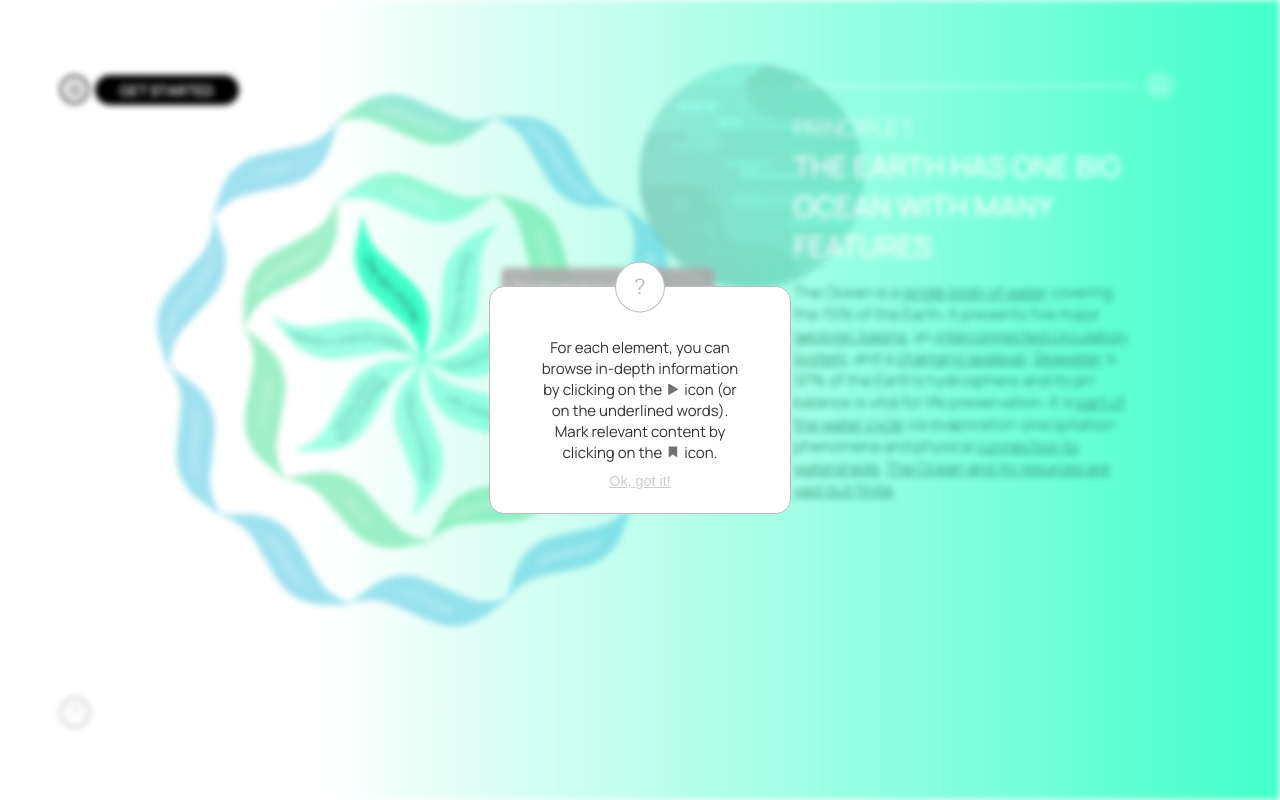
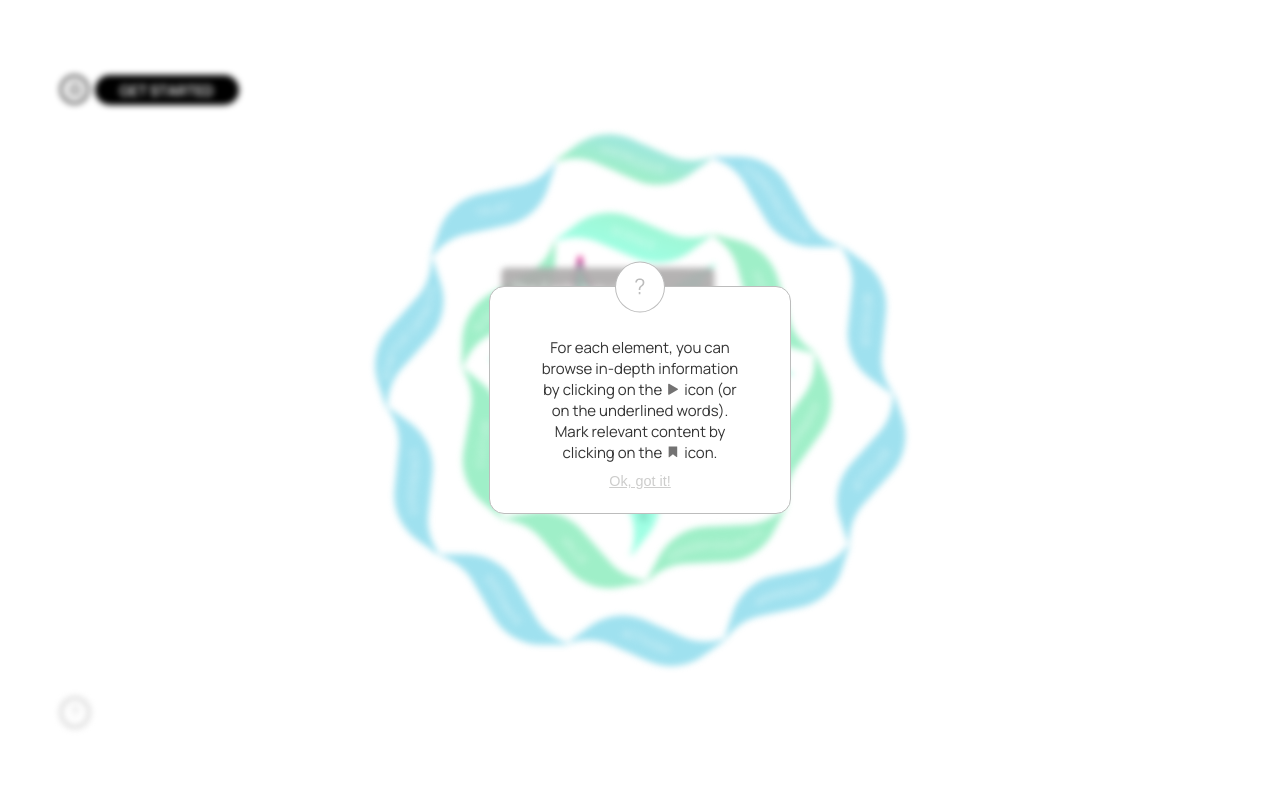
Before and after one commit to saradinismarques/ol-compass, a React (Create React App) app: page /ol-compass/get-started in a window 1280 px wide. Both pictures are taken after a click on the element 608 px from the left and 336 px from the top of the page. Built offline with nearby package versions, Linux system fonts and the light colour scheme.

Commit message:
get started working

```diff
--- a/src/App.js
+++ b/src/App.js
@@ -19,6 +19,7 @@ function App() {
   const [newCaseStudies, setNewCaseStudies] = useState([]);
 
   const initialfirstMessage = useMemo(() => ({
+    getStarted: true,
     learn: true,
     getInspired: true,
     contribute: true,
@@ -43,7 +44,7 @@ function App() {
         <Routes>
           <Route path="/ol-compass" element={<InitialPage />} />
           <Route path="/ol-compass/home" element={<HomePage />} />
-          <Route path="/ol-compass/get-started" element={<GetStartedPage savedComponents={savedComponents} setSavedComponents={setSavedComponents} firstMessage={firstMessage.learn} setFirstMessage={setFirstMessage} isExplanationPage={isExplanationPage} setIsExplanationPage={setIsExplanationPage} />} />
+          <Route path="/ol-compass/get-started" element={<GetStartedPage savedComponents={savedComponents} setSavedComponents={setSavedComponents} firstMessage={firstMessage.getStarted} setFirstMessage={setFirstMessage} isExplanationPage={isExplanationPage} setIsExplanationPage={setIsExplanationPage} />} />
           <Route path="/ol-compass/learn" element={<LearnPage savedComponents={savedComponents} setSavedComponents={setSavedComponents} firstMessage={firstMessage.learn} setFirstMessage={setFirstMessage} isExplanationPage={isExplanationPage} setIsExplanationPage={setIsExplanationPage} />} />
           <Route path="/ol-compass/get-inspired" element={<GetInspiredPage savedCaseStudies={savedCaseStudies} setSavedCaseStudies={setSavedCaseStudies} newCaseStudies={newCaseStudies} firstMessage={firstMessage.getInspired} setFirstMessage={setFirstMessage} isExplanationPage={isExplanationPage} setIsExplanationPage={setIsExplanationPage} />} />
           <Route path="/ol-compass/contribute" element={<ContributePage newCaseStudies={newCaseStudies} setNewCaseStudies={setNewCaseStudies} firstMessage={firstMessage.contribute} setFirstMessage={setFirstMessage} isExplanationPage={isExplanationPage} setIsExplanationPage={setIsExplanationPage} />} />
--- a/src/pages/GetStartedPage.js
+++ b/src/pages/GetStartedPage.js
@@ -1,4 +1,4 @@
-import React, { useState, useEffect, useCallback, useMemo } from 'react';
+import React, { useState, useEffect, useCallback, useMemo, useRef } from 'react';
 import '../styles/GetStartedPage.css';
 import OLCompass from '../components/OLCompass';
 import Menu from '../components/Menu';
@@ -20,13 +20,13 @@ const colors = {
   Dimension: "#41c4e0"
 };
 
-const LearnPage = ({ savedComponents, setSavedComponents, firstMessage, setFirstMessage, isExplanationPage, setIsExplanationPage }) => {
+const GetStartedPage = ({ savedComponents, setSavedComponents, firstMessage, setFirstMessage, isExplanationPage, setIsExplanationPage }) => {
   // Memoize the initialState object
   const initialState = useMemo(() => ({
+    code: '',
     title: '',
     headline: '',
     paragraph: '',
-    concepts: [],
     type: null,
     firstClick: true,
     showMessage: false,
@@ -36,6 +36,19 @@ const LearnPage = ({ savedComponents, setSavedComponents, firstMessage, setFirst
   }), []);
 
   const [state, setState] = useState(initialState);
+  const [components, setComponents] = useState([]);
+  const [afterSearch, setAfterSearch] = useState(false);
+  const [currentIndex, setCurrentIndex] = useState(0);
+  const componentsRef = useRef(components);
+  const currentIndexRef = useRef(currentIndex);
+
+  useEffect(() => {
+    componentsRef.current = components;
+  }, [components]);
+
+  useEffect(() => {
+    currentIndexRef.current = currentIndex;
+  }, [currentIndex]);
 
   const resetState = useCallback(() => {
     setState(initialState);
@@ -47,7 +60,7 @@ const LearnPage = ({ savedComponents, setSavedComponents, firstMessage, setFirst
     return savedComponents.length !== 0 && savedComponents.includes(code);
   }, [savedComponents]);
 
-  const handleCompassClick = (code, title, headline, paragraph,type, concepts) => {
+  const handleCompassClick = (code, title, headline, paragraph, type) => {
     if(state.firstClick && firstMessage) {
       setState((prevState) => ({
         ...prevState,
@@ -64,21 +77,121 @@ const LearnPage = ({ savedComponents, setSavedComponents, firstMessage, setFirst
     else if(type === 'Dimension')
       tColor = "#216270"
 
-    setState((prevState) => ({
-      ...prevState,
+    setComponents((prevComponents) => {
+        const updatedComponents = [
+            ...prevComponents,
+            {
                 code,
                 title,
                 headline,
                 paragraph,
-      concepts,
                 type,
                 gradientColor: colors[type],
                 textColor: tColor,
-      bookmark: getBookmarkState(code),
-    }));
+                bookmark: getBookmarkState(code)
+            }
+        ];
+
+        componentsRef.current = updatedComponents; // Update the ref as well
+        return updatedComponents;
+    });
 
     setIsExplanationPage(false);
   };
+
+  const handleSearch = useCallback(() => {
+    if (!isExplanationPage) return;
+
+    setState((prevState) => {
+        const firstComponent = componentsRef.current[0];
+        return firstComponent
+            ? {
+                  ...prevState,
+                  code: firstComponent.code,
+                  title: firstComponent.title,
+                  headline: firstComponent.headline,
+                  paragraph: firstComponent.paragraph,
+                  type: firstComponent.type,
+                  gradientColor: firstComponent.gradientColor,
+                  textColor: firstComponent.textColor,
+                  bookmark: firstComponent.bookmark
+              }
+            : prevState;
+        });
+
+    setIsExplanationPage(false);
+    setAfterSearch(true);
+
+  }, [firstMessage, isExplanationPage, state.firstClick, setIsExplanationPage]);
+
+  const handleNext = useCallback(() => {
+    if (currentIndexRef.current < componentsRef.current.length - 1) {
+      const nextIndex = currentIndexRef.current + 1;
+      setCurrentIndex(nextIndex);
+      currentIndexRef.current = nextIndex;
+      console.log(componentsRef.current[nextIndex]);
+      setState((prevState) => {
+        const nextComponent = componentsRef.current[nextIndex];
+        return nextComponent
+            ? {
+                  ...prevState,
+                  code: nextComponent.code,
+                  title: nextComponent.title,
+                  headline: nextComponent.headline,
+                  paragraph: nextComponent.paragraph,
+                  type: nextComponent.type,
+                  gradientColor: nextComponent.gradientColor,
+                  textColor: nextComponent.textColor,
+                  bookmark: nextComponent.bookmark
+              }
+            : prevState;
+       });
+    }
+  }, [currentIndex, getBookmarkState, state]);
+
+  const handlePrev = useCallback(() => {
+    if (currentIndexRef.current > 0) {
+      const prevIndex = currentIndexRef.current - 1;
+      setCurrentIndex(prevIndex);
+      currentIndexRef.current = prevIndex;
+
+      setState((prevState) => {
+        const prevComponent = componentsRef.current[prevIndex];
+        return prevComponent
+            ? {
+                  ...prevState,
+                  code: prevComponent.code,
+                  title: prevComponent.title,
+                  headline: prevComponent.headline,
+                  paragraph: prevComponent.paragraph,
+                  type: prevComponent.type,
+                  gradientColor: prevComponent.gradientColor,
+                  textColor: prevComponent.textColor,
+                  bookmark: prevComponent.bookmark
+              }
+            : prevState;
+       });
+    }
+  }, [currentIndex, getBookmarkState, state]);
+
+  // Keyboard event handler
+  const handleKeyPress = useCallback((e) => {
+    if(e.key === 'Enter')
+        handleSearch();
+    else if (e.key === 'ArrowUp')
+        handlePrev();
+    else if (e.key === 'ArrowDown')
+        handleNext();
+}, []);
+
+  useEffect(() => {
+    window.addEventListener('keydown', handleKeyPress);
+    return () => {
+        window.removeEventListener('keydown', handleKeyPress);
+    };
+  }, [handleSearch, handleKeyPress]); // Dependency array includes carouselHandleEnterClick
+
+
 
   const toggleBookmark = () => {
     setSavedComponents((prevSavedComponents) => {
@@ -112,7 +225,7 @@ const LearnPage = ({ savedComponents, setSavedComponents, firstMessage, setFirst
     if(firstMessage) {
       setFirstMessage((prevState) => ({
         ...prevState,
-        learn: false,
+        getStarted: false,
       }));
     }
   };
@@ -131,7 +244,7 @@ const LearnPage = ({ savedComponents, setSavedComponents, firstMessage, setFirst
     <div>
 
     <div className={`container ${state.showMessage ? "blur-background" : ""}`}>
-      <div className='l-gradient-background'
+      <div className='gs-gradient-background'
         style={{
           background: isExplanationPage
             ? 'none'
@@ -139,10 +252,10 @@ const LearnPage = ({ savedComponents, setSavedComponents, firstMessage, setFirst
         }}
       >
         <OLCompass
-          action="learn"
-          position={isExplanationPage ? "center" : "left"}
+          action="get-started"
+          position={afterSearch ? "left" : "center"}
+          resetState={resetState}  // Passing resetState to OLCompass
           onButtonClick={handleCompassClick}
-          resetState={resetState}  // Passing resetState to OLCompass
           savedComponents={savedComponents}
         />
         {isExplanationPage && (
@@ -177,23 +290,19 @@ const LearnPage = ({ savedComponents, setSavedComponents, firstMessage, setFirst
                 className="question-icon" // Apply your CSS class
               />
             </button>
-
-            <div className='l-bookmark-container'>
-              <div className="l-white-line"></div>
-              <button onClick={toggleBookmark} className={`l-bookmark-button ${state.bookmark ? 'active' : ''}`}>
+            <div className='gs-bookmark-container'>
+              <div className="gs-white-line"></div>
+              <button onClick={toggleBookmark} className={`gs-bookmark-button ${state.bookmark ? 'active' : ''}`}>
                 <BookmarkIcon
-                  className="l-bookmark-icon" // Apply your CSS class
+                  className="gs-bookmark-icon" // Apply your CSS class
                 />
               </button>
             </div>
 
-            <div className="l-text-container" style={{
-              maxWidth: state.code === 'P7' ? '373px':
-                        state.code === 'P3'? '364.5px':
-                        state.code === 'P1' ? '362px' : '365px'}}>
-                <h1 className='l-title'>{state.title}</h1>
-                <h2 className='l-headline' dangerouslySetInnerHTML={{ __html: state.headline }}></h2>
-                <div className="l-text" style={{ color: state.textColor }}>
+            <div className="gs-text-container">
+                <h1 className='gs-title'>{state.title}</h1>
+                <h2 className='gs-headline' dangerouslySetInnerHTML={{ __html: state.headline }}></h2>
+                <div className="gs-text" style={{ color: state.textColor }}>
                   <p dangerouslySetInnerHTML={{ __html: state.paragraph }}></p>
                 </div>
             </div>
@@ -203,13 +312,13 @@ const LearnPage = ({ savedComponents, setSavedComponents, firstMessage, setFirst
       </div>
       {/* Conditionally render the image if an image source is set */}
       {imageSrc && (
-        <div className="l-image-container">
-          <img src={imageSrc} alt={`Background ${state.code}`} className="l-principles-image" />
+        <div className="gs-image-container">
+          <img src={imageSrc} alt={`Background ${state.code}`} className="gs-principles-image" />
         </div>
       )}
       {imageSrc === null && (
-        <div className="l-image-container">
-          <img src={imageSrc} alt={`Background ${state.code}`} className="l-other-components-image" />
+        <div className="gs-image-container">
+          <img src={imageSrc} alt={`Background ${state.code}`} className="gs-other-components-image" />
         </div>
       )}
     </div>
@@ -243,4 +352,4 @@ const LearnPage = ({ savedComponents, setSavedComponents, firstMessage, setFirst
   );
 };
 
-export default LearnPage;
+export default GetStartedPage;
--- a/src/styles/GetStartedPage.css
+++ b/src/styles/GetStartedPage.css
@@ -0,0 +1,121 @@
+.gs-text-container {
+    position: fixed;
+    top: 14%; /* Position item 50% from the top */
+    left: 62%; /* Position item 50% from the left */
+    padding: 0px;
+    margin: 0px;
+    z-index: 30;
+    max-width: 385px;
+}
+
+
+/* Style for h1 */
+.gs-title {
+    font-size: 1.4em; /* Larger size for h1 */
+    font-weight: 300;
+    color: rgb(255, 255, 255);
+    text-transform: uppercase;
+    margin: 0;
+}
+
+/* Style for h2 */
+.gs-headline {
+    font-size: 1.8em; /* Smaller size for h2 */
+    font-weight: 500;
+    text-transform: uppercase;
+    color: rgb(255, 255, 255);
+    margin-top: 3px;
+}
+
+/* Style for paragraph */
+.gs-text {
+    font-size: 1em;
+    font-weight: 300;
+    margin-top: -25px;
+    overflow-y: auto; /* Hide overflow initially */
+    padding-right: 15px;
+    display: block;
+}
+
+.gs-gradient-background {
+    position: fixed;
+    top: 0;
+    left: 0;
+    width: 100vw;
+    height: 100vh;
+    z-index: 20; /* Ensure this doesn't interfere with other content */
+}
+
+.gs-principles-image {
+    width: 225px; /* Set the desired width */
+    height: auto; /* Maintain the aspect ratio */
+    opacity: 100%;
+    z-index: 10;
+}
+
+.gs-other-components-image {
+    width: 225px; /* Set the desired width */
+    height: auto; /* Maintain the aspect ratio */
+    opacity: 0%;
+    z-index: 10;
+}
+
+.gs-image-container {
+    position: fixed;
+    overflow: hidden; /* To prevent any overflow issues */
+    right: 32.5%;
+    top: 8%;
+    z-index: 10;
+    opacity: 40%;
+}
+
+.gs-bookmark-container {
+    position: fixed;
+    top: 9%;
+    left: 62%;
+    display: flex; /* Align items in a row */
+    align-items: center; /* Center them vertically */
+    z-index: 30;
+}
+
+.gs-white-line {
+    width: 342px;
+    height: 1.5px;
+    background-color: white;
+}
+
+.gs-bookmark-button {
+    background-color: transparent;
+    border: 1.6px solid white;
+    border-radius: 50%;
+    padding: 5px;
+    margin-left: 10px; /* Add space between the line and the button */
+    cursor: pointer;
+    display: flex;
+    align-items: center;
+    justify-content: center;
+}
+
+.gs-bookmark-button:hover {
+    border-color: #fff; /* Change border color on hover */
+    background-color:  rgba(255, 255, 255, 0.2);
+}
+
+.gs-bookmark-button:active {
+    border-color: #d8d8d8; /* Lighter border on click */
+    background-color:  rgba(199, 181, 181, 0.2);
+}
+
+.gs-bookmark-button.active {
+    background-color: #e6007e; /* Active state background color */
+    color: white; /* Active state text color */
+}
+
+.gs-bookmark-icon {
+    width: 15px;
+    height: 15px;
+    fill: none; /* Set default color for the bookmark */
+    transition: fill 0.2s ease, stroke 0.2s ease;
+    stroke: white;
+    stroke-width: 2px;
+}
```
Also changed, not shown: src/components/OLCompass.js (+22 -11 lines). Lines whose indentation alone changed are shown as unchanged.
